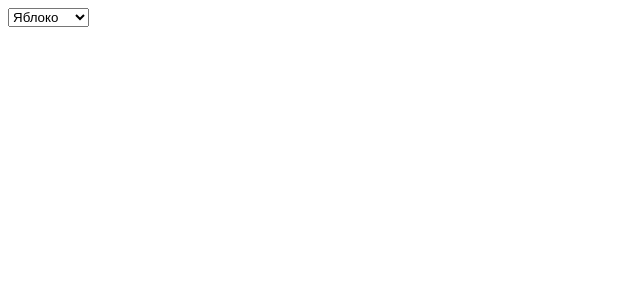
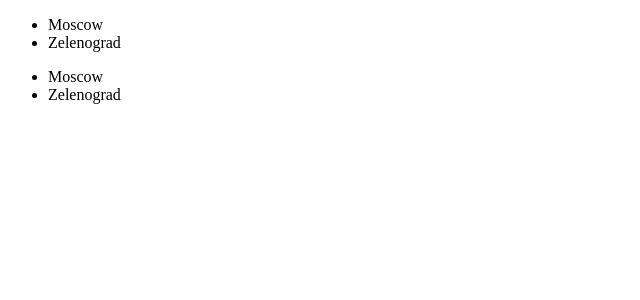
Before and after one commit to EvgenPrushk/ReactLessons, a React (Create React App) app in the folder react-tutorial/: page / in a window 1280 px wide. Shown: the top 300 px of the page, without its empty margins (0-640 px from the left). Built offline with nearby package versions, Linux system fonts and the light colour scheme.

Commit message:
feat: add lesson12

```diff
--- a/react-tutorial/src/App.js
+++ b/react-tutorial/src/App.js
@@ -1,25 +1,38 @@
 import React from "react";
-import { useState } from "react";
+// import { useState } from "react";
 // import { useState } from "react";
 // import Content from "./Content";
 // import RecursiveButton from "./RecursiveButton";
+import CityesList from "./CitiesList";
+import City from "./City";
 
 function App(props) {
-  const [value, setValue] = useState("Яблоко");
-  const handlerChange = (e) => {
-    setValue(e.target.value);
-    console.log(e.target.value);
-  };
   return (
-    <select value={value} onChange={handlerChange}>
-      <option value="Яблоко">Яблоко</option>
-      <option value="Банан">Банан</option>
-      <option value="Кокос">Кокос</option>
-      <option value="Виноград">Виноград</option>
-      <option value="Слива">Слива</option>
-    </select>
-  );
+    <div>
+      <City />
+      <CityesList />
+    </div>
+  )
 }
+
+
+
+// function App(props) {
+//   const [value, setValue] = useState("Яблоко");
+//   const handlerChange = (e) => {
+//     setValue(e.target.value);
+//     console.log(e.target.value);
+//   };
+//   return (
+//     <select value={value} onChange={handlerChange}>
+//       <option value="Яблоко">Яблоко</option>
+//       <option value="Банан">Банан</option>
+//       <option value="Кокос">Кокос</option>
+//       <option value="Виноград">Виноград</option>
+//       <option value="Слива">Слива</option>
+//     </select>
+//   );
+// }
 
 // function App(props) {
 //   const [checked, setChecked] = useState(false);
--- /dev/null
+++ b/react-tutorial/src/CitiesList.js
@@ -0,0 +1,19 @@
+import React from "react";
+
+import { useState } from "react";
+
+export default function CitiesList(props) {
+  const [cities, setCities] = useState([
+    { name: "Moscow", describtion: "Столица России" },
+
+    { name: "Zelenograd", describtion: "Научный спутник москвы" },
+  ]);
+
+  return (
+    <ul>
+      {cities.map((city) => (
+        <li key={city.name}>{city.name}</li>
+      ))}
+    </ul>
+  );
+}
--- /dev/null
+++ b/react-tutorial/src/City.js
@@ -0,0 +1,27 @@
+import React from "react";
+import { useState } from "react";
+
+export default function City(props) {
+
+    const [cities, setCities] = useState([
+        { name: "Moscow", describtion: "Столица России" },
+
+        { name: "Zelenograd", describtion: "Научный спутник москвы" },
+      ]);
+
+      const city = cities[0];
+      const handlerChange = (e) => {
+          setCities(cityes.map((city, index) =>{
+              if (condition) {
+
+              }
+          }))
+      }
+      return (
+        <ul>
+          {cities.map((city) => (
+            <li key={city.name}>{city.name}</li>
+          ))}
+        </ul>
+      );
+}
```
